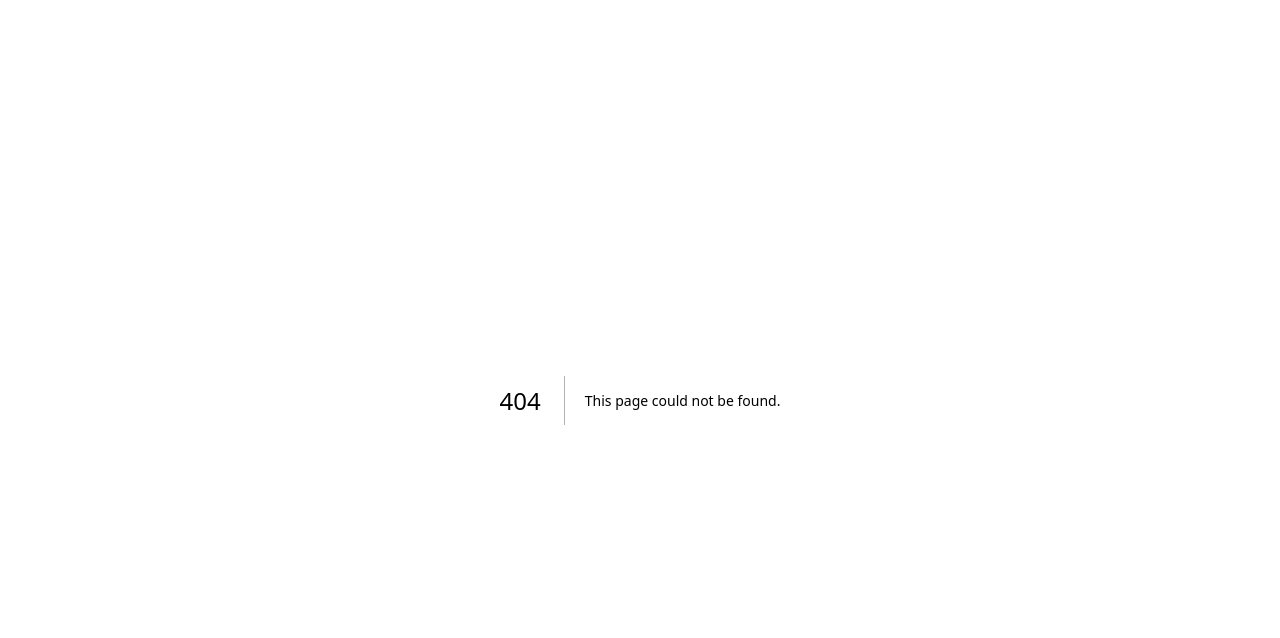
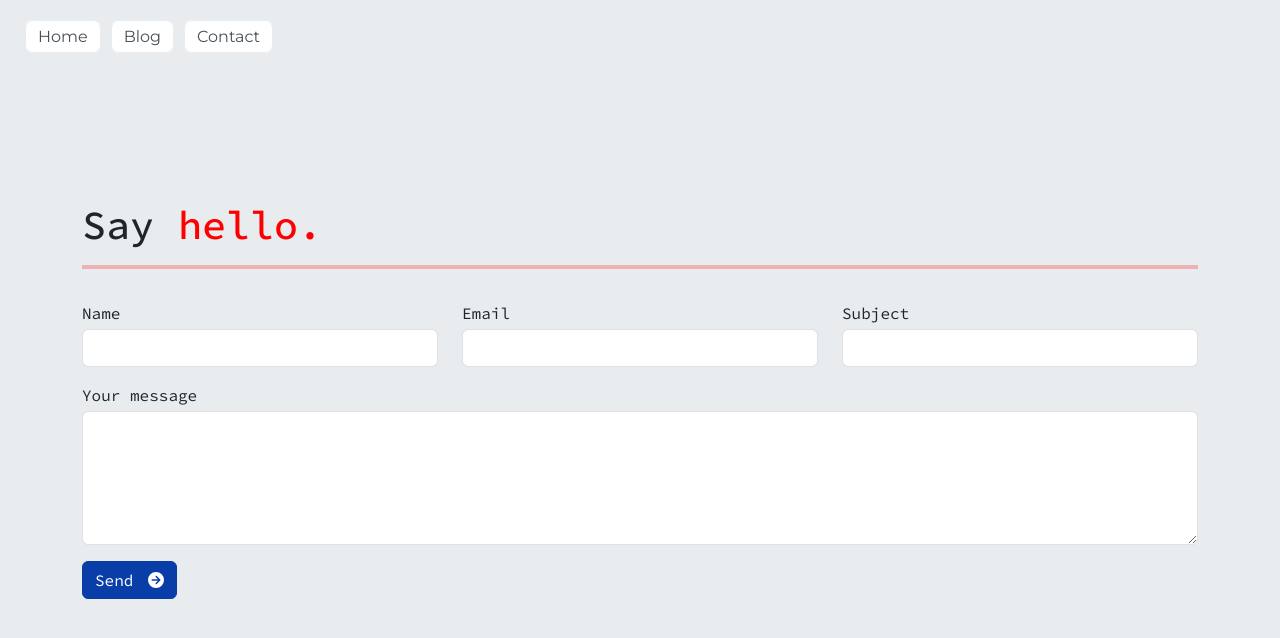
Before and after one commit to gurkanbicer/grkn.js, a Next.js app: page /contact in a window 1280 px wide. Before the commit this address had no page. Shown: the top 638 px of the page. Built offline with nearby package versions, Linux system fonts and the light colour scheme.

Commit message:
contact page

```diff
--- a/package.json
+++ b/package.json
@@ -17,6 +17,7 @@
     "next": "14.0.1",
     "react": "^18",
     "react-dom": "^18",
+    "react-hook-form": "^7.48.2",
     "sass": "^1.69.5"
   },
   "devDependencies": {
--- a/src/components/navigation.tsx
+++ b/src/components/navigation.tsx
@@ -15,6 +15,7 @@ export default function Navigation() {
     <>
       <NavigationItem href="/" name="Home" />
       <NavigationItem href="/blog" name="Blog" />
+      <NavigationItem href="/contact" name="Contact" />
     </>
   );
 }
--- /dev/null
+++ b/src/pages/api/send-email.ts
@@ -0,0 +1,15 @@
+// Next.js API route support: https://nextjs.org/docs/api-routes/introduction
+import type { NextApiRequest, NextApiResponse } from "next";
+import { NextResponse } from "next/server";
+
+type Data = {
+  status: boolean;
+  message: string;
+};
+
+export default function handler(
+  req: NextApiRequest,
+  res: NextApiResponse<Data>
+) {
+  res.status(200).json({ status: true, message: "Success" });
+}
--- /dev/null
+++ b/src/pages/contact.tsx
@@ -0,0 +1,147 @@
+import Head from "next/head";
+import { Montserrat, Source_Code_Pro } from "next/font/google";
+import Navigation from "@/components/navigation";
+import Social from "@/components/social";
+import { FontAwesomeIcon } from "@fortawesome/react-fontawesome";
+import { faArrowCircleRight } from "@fortawesome/free-solid-svg-icons";
+import { useForm } from "react-hook-form";
+import { useEffect, useState } from "react";
+
+export const montserrat = Montserrat({
+  subsets: ["latin"],
+  display: "swap",
+});
+
+export const source_code_pro = Source_Code_Pro({
+  subsets: ["latin"],
+  display: "swap",
+});
+
+
+const personName = process.env.NEXT_PUBLIC_PERSON_NAME;
+
+const pageTitle = personName ?? "An another Developer";
+const pageDescription = "Contact with " + personName;
+
+export type ContactFormData = {
+  name: string;
+  email: string;
+  subject: string;
+  message: string;
+};
+
+export function ContactSendEmail(data: ContactFormData) {
+  const apiEndpoint = "/api/send-email";
+
+  fetch(apiEndpoint, {
+    method: "POST",
+    body: JSON.stringify(data),
+  })
+    .then((res) => res.json())
+    .then((response) => {
+
+    })
+    .catch((err) => {
+
+    });
+}
+
+export default function Contact() {
+  const { register, handleSubmit } = useForm<ContactFormData>();
+
+  return (
+    <>
+      <Head>
+        <title>{pageTitle}</title>
+        <meta name="description" content={pageDescription} />
+        <meta name="viewport" content="width=device-width, initial-scale=1" />
+        <link rel="icon" href="/favicon.ico" />
+      </Head>
+      <main className={montserrat.className}>
+        <nav id="nav">
+          <div id="navLeft">
+            <div id="navLeftContainer">
+              <Navigation />
+            </div>
+          </div>
+          <div id="navRight">
+            <div id="navRightContainer">
+              <Social />
+            </div>
+          </div>
+        </nav>
+        <section id="contact" className={source_code_pro.className}>
+          <div className="container">
+            <form onSubmit={handleSubmit(ContactSendEmail)}>
+              <div className="row mb-3">
+                <div className="col-lg-12 col-md-12 col-sm-12">
+                  <h1 className={source_code_pro.className}>Say <span className="text-danger">hello.</span></h1>
+                  <hr className="border border-danger border-2" />
+                </div>
+              </div>
+              <div className="row">
+                <div className="col-lg-4 col-md-6 col-sm-12">
+                  <div className="form-group">
+                    <label className={source_code_pro.className + " mb-1"}>
+                      Name
+                    </label>
+                    <input
+                      type="text"
+                      className="form-control"
+                      {...register("name", { required: true })}
+                    />
+                  </div>
+                </div>
+                <div className="col-lg-4 col-md-6 col-sm-12">
+                  <div className="form-group">
+                    <label className={source_code_pro.className + " mb-1"}>
+                      Email
+                    </label>
+                    <input
+                      type="text"
+                      className="form-control"
+                      {...register("email", { required: true })}
+                    />
+                  </div>
+                </div>
+                <div className="col-lg-4 col-md-6 col-sm-12">
+                  <div className="form-group">
+                    <label className={source_code_pro.className + " mb-1"}>
+                      Subject
+                    </label>
+                    <input
+                      type="text"
+                      className="form-control"
+                      {...register("subject", { required: true })}
+                    />
+                  </div>
+                </div>
+                <div className="col-lg-12 col-md-12 col-sm-12 mt-3">
+                  <div className="form-group">
+                    <label className={source_code_pro.className + " mb-1"}>
+                      Your message
+                    </label>
+                    <textarea
+                      className="form-control"
+                      rows={5}
+                      {...register("message", { required: true })}
+                    ></textarea>
+                  </div>
+                </div>
+                <div className="col-lg-12 col-md-12 col-sm-12 mt-3">
+                  <button className="btn btn-primary">
+                    Send{" "}
+                    <FontAwesomeIcon
+                      icon={faArrowCircleRight}
+                      style={{ marginLeft: 5 }}
+                    />
+                  </button>
+                </div>
+              </div>
+            </form>
+          </div>
+        </section>
+      </main>
+    </>
+  );
+}
--- a/src/styles/styles.scss
+++ b/src/styles/styles.scss
@@ -293,3 +293,10 @@ main {
   height: 100%;
   max-height: auto;
 }
+
+#contact {
+  height: 100vh !important;
+  display: flex;
+  align-items: center;
+  justify-content: center;
+}
```
Also changed, not shown: 1 other file (tests, documents, lock files or other folders).
